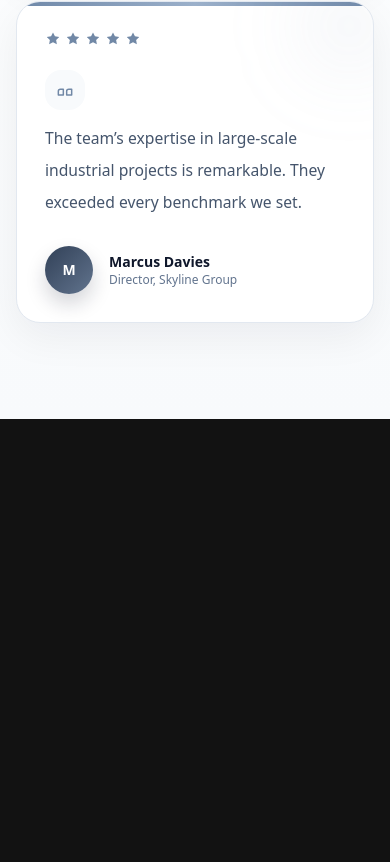
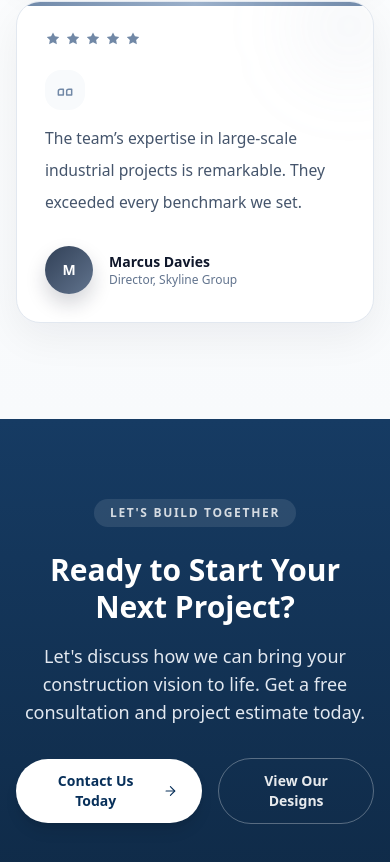
Before and after one commit to Tharaka-Maheshwara/capital-engineering-frontend, a Next.js app: page / in a window 390 px wide. Shown: the part 7766-8628 px from the top of the page. Before the commit the page ends 8185 px from the top, so only its background shows below. Built offline with nearby package versions, Linux system fonts and the light colour scheme.

Commit message:
Let's Build Together part okey

```diff
--- a/src/app/page.tsx
+++ b/src/app/page.tsx
@@ -5,6 +5,7 @@ import CompanyOverviewSection from "@/components/common/company-overview-section
 import AdvantagesSection from "@/components/common/advantages-section";
 import FeaturedProjectSection from "@/components/common/featured-project-section";
 import TestimonialsSection from "@/components/common/testimonials-section";
+import CtaSection from "@/components/common/cta-section";
 
 export default function Home() {
   return (
@@ -28,6 +29,9 @@ export default function Home() {
 
       {/* Testimonials section */}
       <TestimonialsSection />
+
+      {/* Call to action (Contact) */}
+      <CtaSection />
     </main>
   );
 }
--- /dev/null
+++ b/src/components/common/cta-section.tsx
@@ -0,0 +1,43 @@
+export default function CtaSection() {
+  return (
+    <section className="relative overflow-hidden bg-linear-to-b from-[#163b63] to-[#0f2a47] py-20 md:py-28">
+      <div className="absolute inset-0 opacity-10" style={{backgroundImage: `repeating-linear-gradient(90deg, rgba(255,255,255,0.02) 0 1px, transparent 1px 48px), repeating-linear-gradient(0deg, rgba(255,255,255,0.02) 0 1px, transparent 1px 48px)`}} />
+
+      <div className="relative mx-auto max-w-7xl px-4 sm:px-6 lg:px-8">
+        <div className="mx-auto max-w-3xl text-center">
+          <span className="inline-flex rounded-full bg-white/10 px-4 py-1.5 text-xs font-bold uppercase tracking-[0.14em] text-white/80">
+            LET'S BUILD TOGETHER
+          </span>
+
+          <h2 className="mt-6 text-3xl font-extrabold leading-tight text-white sm:text-4xl md:text-5xl">
+            Ready to Start Your Next Project?
+          </h2>
+
+          <p className="mx-auto mt-4 max-w-2xl text-lg text-slate-200">
+            Let's discuss how we can bring your construction vision to life. Get a free consultation and project estimate today.
+          </p>
+
+          <div className="mt-8 flex items-center justify-center gap-4">
+            <a
+              href="/contact"
+              className="inline-flex items-center gap-3 rounded-full bg-white px-6 py-3 text-sm font-semibold text-[#08305a] shadow-lg hover:shadow-xl"
+            >
+              Contact Us Today
+              <svg className="h-4 w-4" viewBox="0 0 24 24" fill="none" aria-hidden="true">
+                <path d="M5 12h14" stroke="#08305a" strokeWidth="1.8" strokeLinecap="round" strokeLinejoin="round" />
+                <path d="M12 5l7 7-7 7" stroke="#08305a" strokeWidth="1.8" strokeLinecap="round" strokeLinejoin="round" />
+              </svg>
+            </a>
+
+            <a
+              href="/projects"
+              className="inline-flex items-center gap-3 rounded-full border border-white/30 px-5 py-3 text-sm font-semibold text-white/90 hover:bg-white/5"
+            >
+              View Our Designs
+            </a>
+          </div>
+        </div>
+      </div>
+    </section>
+  );
+}
```
